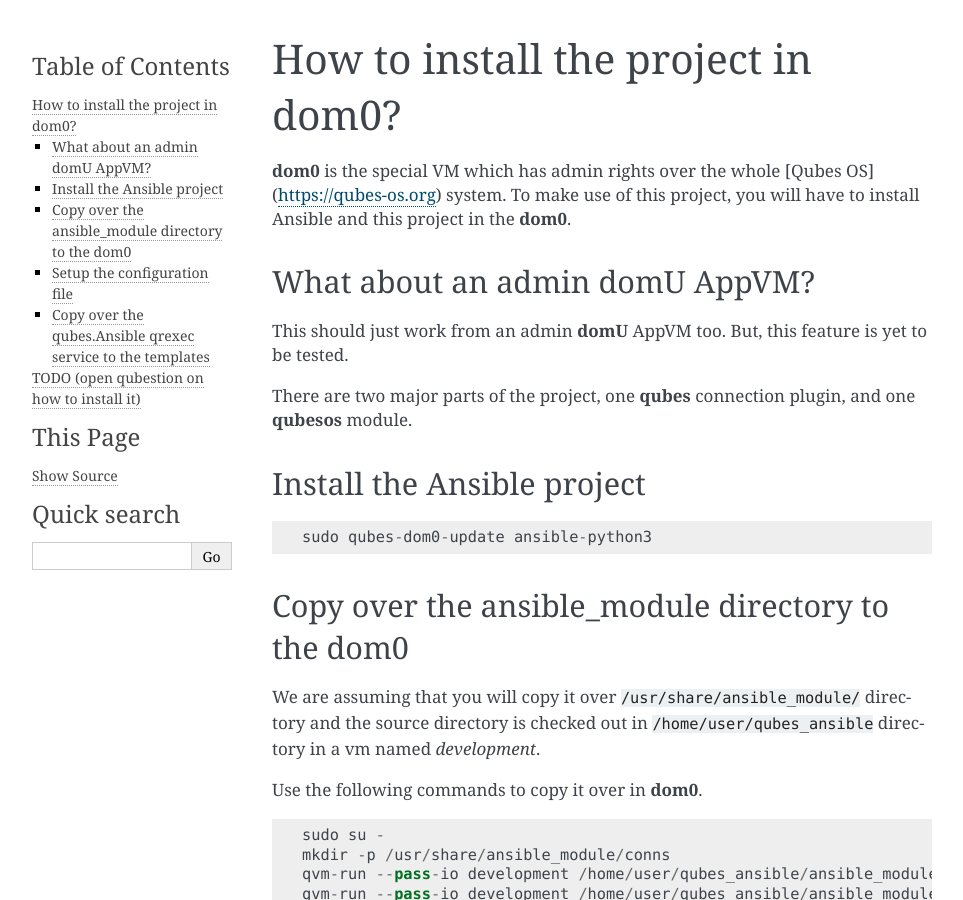
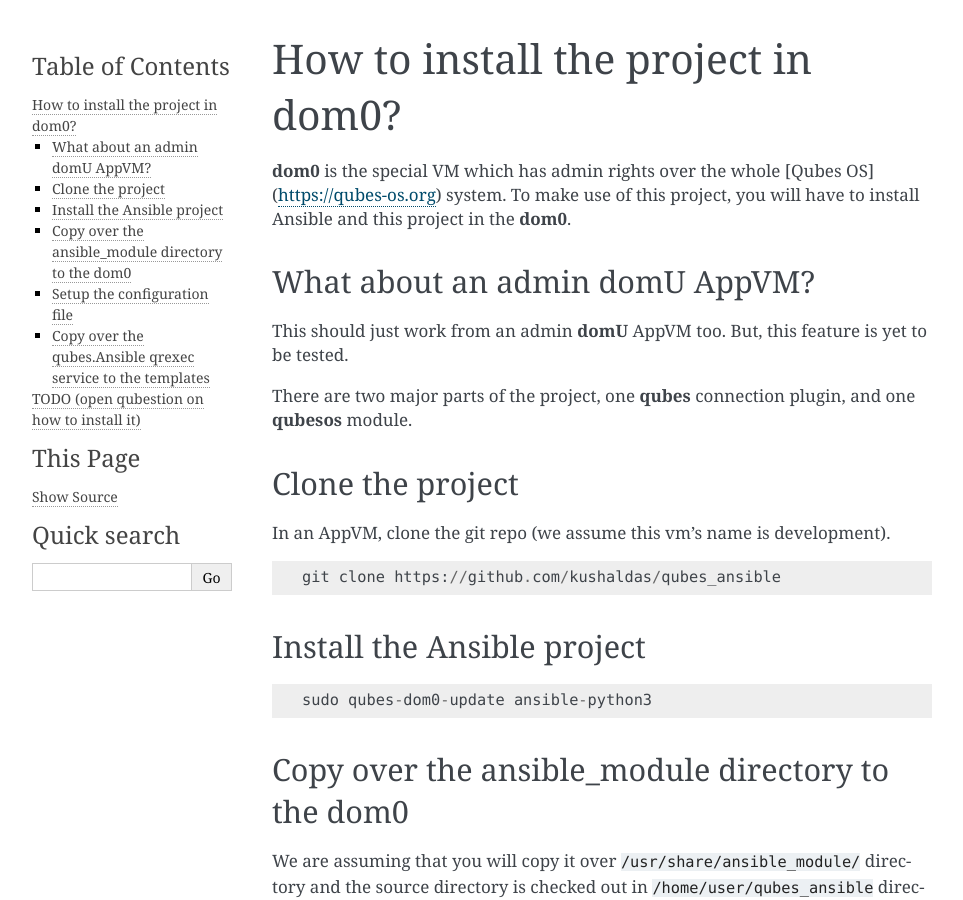
Before and after one commit to kushaldas/qubes_ansible, a Sphinx documentation site: the page built from docs/install.rst, in a window 1280 px wide and 900 px high. Shown: the whole window, without its empty margins (148-1111 px from the left). Built offline with Sphinx 7.4.7, drawn with Linux system fonts in a browser that asks for light colours.

Commit message:
Adds link to the docs

```diff
--- a/docs/install.rst
+++ b/docs/install.rst
@@ -13,6 +13,15 @@
 
 There are two major parts of the project, one **qubes** connection plugin, and one
 **qubesos** module.
+
+Clone the project
+------------------
+
+In an AppVM, clone the git repo (we assume this vm's name is development).
+
+::
+
+    git clone https://github.com/kushaldas/qubes_ansible
 
 Install the Ansible project
 -----------------------------
```
Also changed, not shown: README.md (+4 -0 lines).
